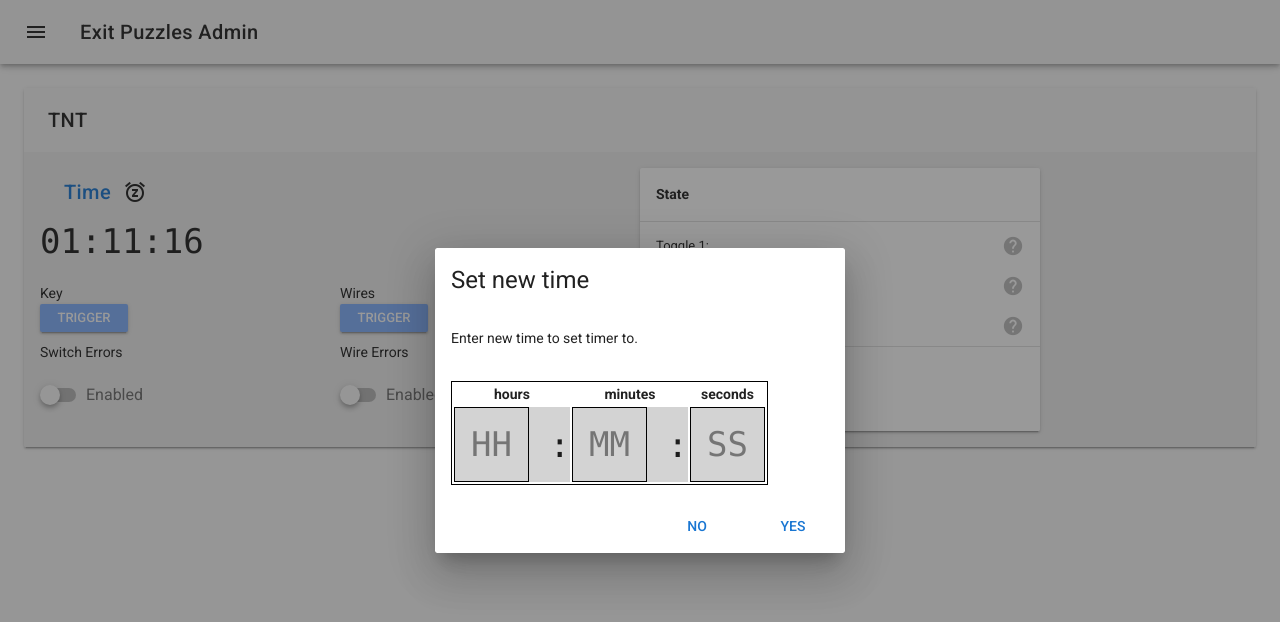
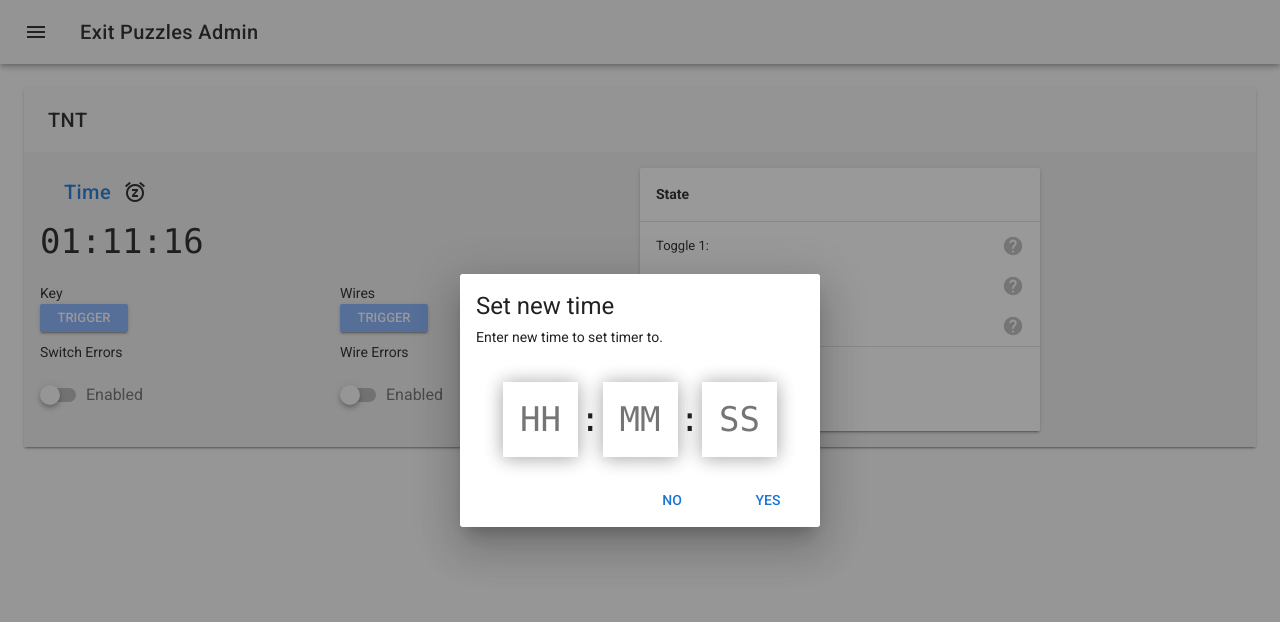
Before and after one commit to kevinclement/exitpuzzles-web-admin, a Vue app: page /#/ in a window 1280 px wide. Shown: the top 622 px of the page. Built offline with nearby package versions, Linux system fonts and the light colour scheme; what vuefire would draw is missing.

Commit message:
proper styling for numbers

```diff
--- a/src/components/Control.vue
+++ b/src/components/Control.vue
@@ -161,18 +161,17 @@
       </v-card-actions>
     </v-card>
   </v-dialog>
-  <v-dialog v-model="resetTimeDiag" max-width="410">
+  <v-dialog v-model="resetTimeDiag" max-width="360">
     <v-card>
-      <v-card-title class="headline">Set new time</v-card-title>
-      <v-card-text>Enter new time to set timer to.</v-card-text>
+      <v-card-title class="headline" style="padding-bottom:0px">Set new time</v-card-title>
+      <v-card-text style="padding-top:5px">Enter new time to set timer to.</v-card-text>
       <v-card-text>
         <table>
           <tr>
-            <th>hours</th><th>minutes</th><th>seconds</th>
-          </tr>
-          <tr>
-            <td><input maxlength="2" type='number' placeholder="HH" min="0" max="99" required></input> : </td>
-            <td><input maxlength="2" type='number' placeholder="MM" min="0" max="59" required></input> : </td>
+            <td><input maxlength="2" type='number' placeholder="HH" min="0" max="99" required></input></td>
+            <td>:</td>
+            <td><input maxlength="2" type='number' placeholder="MM" min="0" max="59" required></input></td>
+            <td>:</td>
             <td><input maxlength="2" type='number' placeholder="SS" min="0" max="59" required></input></td>
           </tr>
         </table>
@@ -414,10 +413,9 @@ input[type=number]::-webkit-outer-spin-button {
 }
 
 table {
-  border: 1px solid black;
+  margin: 0 auto;
 }
 td {
-  background: lightgray;
   font-size: 34px;
   font-family: Monaco, monospace;
 }
@@ -427,7 +425,7 @@ td > input {
   font-size: 34px;
   font-family: Monaco, monospace;
   text-align: center;
-  border:1px solid black;
+  box-shadow: 0px 0px 18px rgba(0,0,0,0.2), 0 2px 18px 0 rgba(0,0,0,0.19) !important
 }
 #disabled {
   background:rgba(0,0,0,.12) !important;
```
